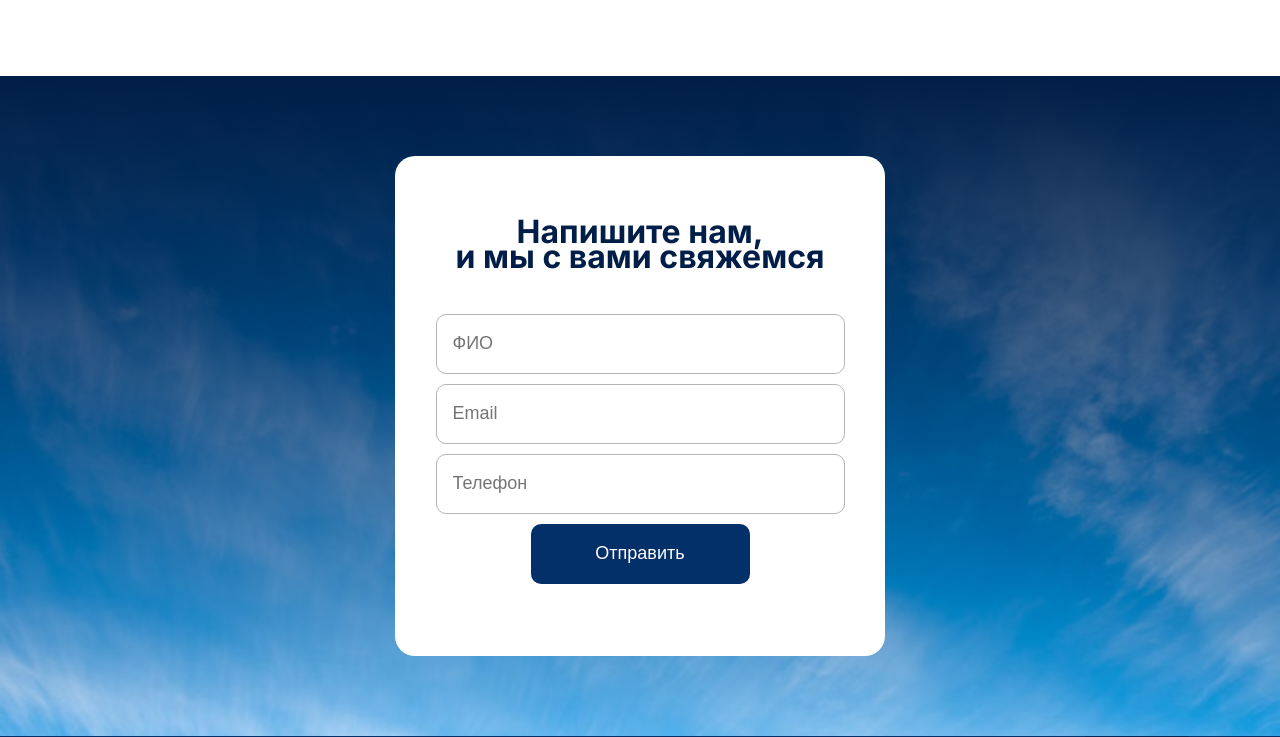
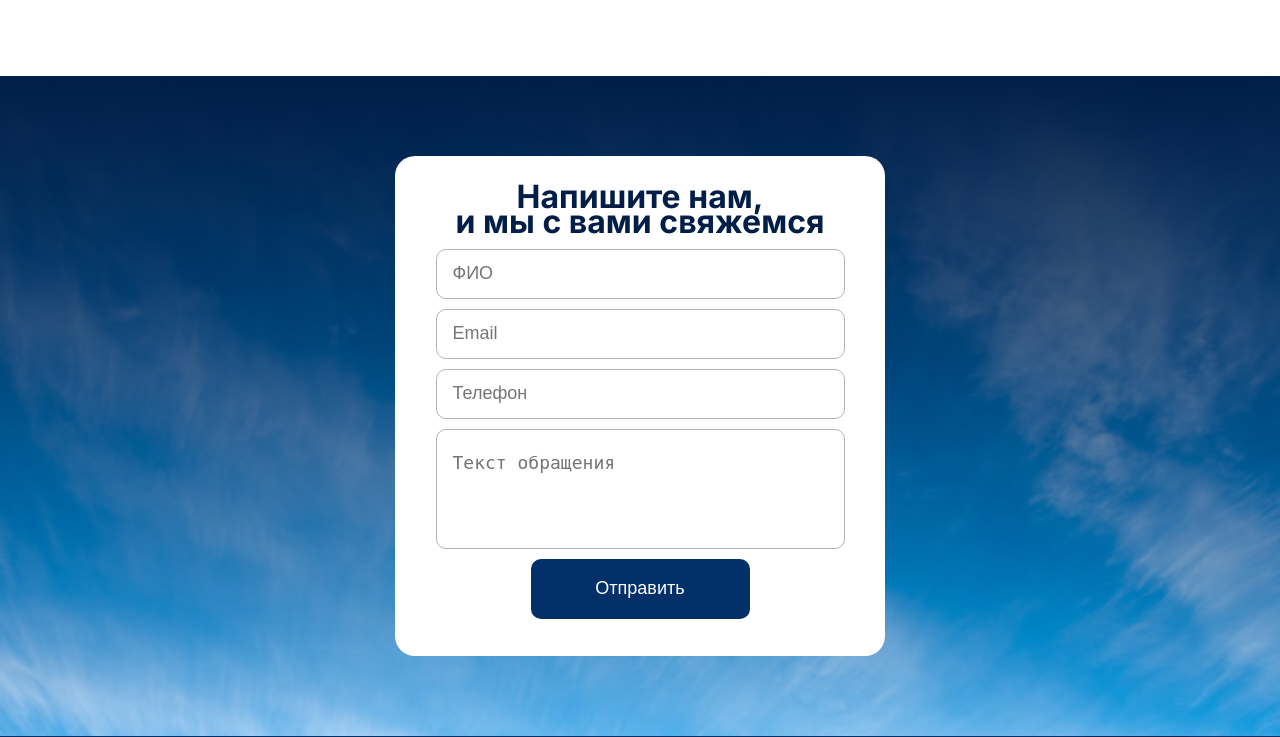
Before and after one commit to grklakg/electrolegis, a PHP site: page / in a window 1280 px wide. Shown: the part 1261-1998 px from the top of the page. Run offline with PHP 8.4, Linux system fonts and the light colour scheme.

Commit message:
added field in second form

```diff
--- a/css/style.css
+++ b/css/style.css
@@ -315,7 +315,7 @@ body {
     width: 490px;
     height: 500px;
     background-color: var(--white-color);
-    padding: 40px 0px 40px 0px;
+    padding: 20px 0px 20px 0px;
     border-radius: 20px;
 }
 
@@ -336,7 +336,7 @@ body {
 .form-field {
     padding: 20px 16px;
     width: 409px;
-    height: 60px;
+    height: 50px;
     max-height: 300px;
     border-radius: 10px;
     border: 1px solid var(--grey-dark-color);
--- a/index.html
+++ b/index.html
@@ -201,6 +201,7 @@
                         required>
                     <input class="phone-mask form-field text-regular" placeholder="Телефон" type="tel" id="phone" name="phone"
                         required>
+                    <textarea class="form-field text-regular" placeholder="Текст обращения" rows="6" name="text"></textarea>
                     <input class="form-button text-regular text-color-white" type="button" onclick="submitForm(document.getElementById('contact-form'))" value="Отправить">
                 </form>
             </div>
--- a/send-form.php
+++ b/send-form.php
@@ -41,7 +41,7 @@ if ($_SERVER["REQUEST_METHOD"] == "POST") {
     header('Location: /index.html');
     exit;
   } catch (Exception $e) {
-    //echo "Письмо не может быть отправлено. Ошибка: {$mail->ErrorInfo}";
+    echo "Письмо не может быть отправлено. Ошибка: {$mail->ErrorInfo}";
   }
 }
 ?>
```
